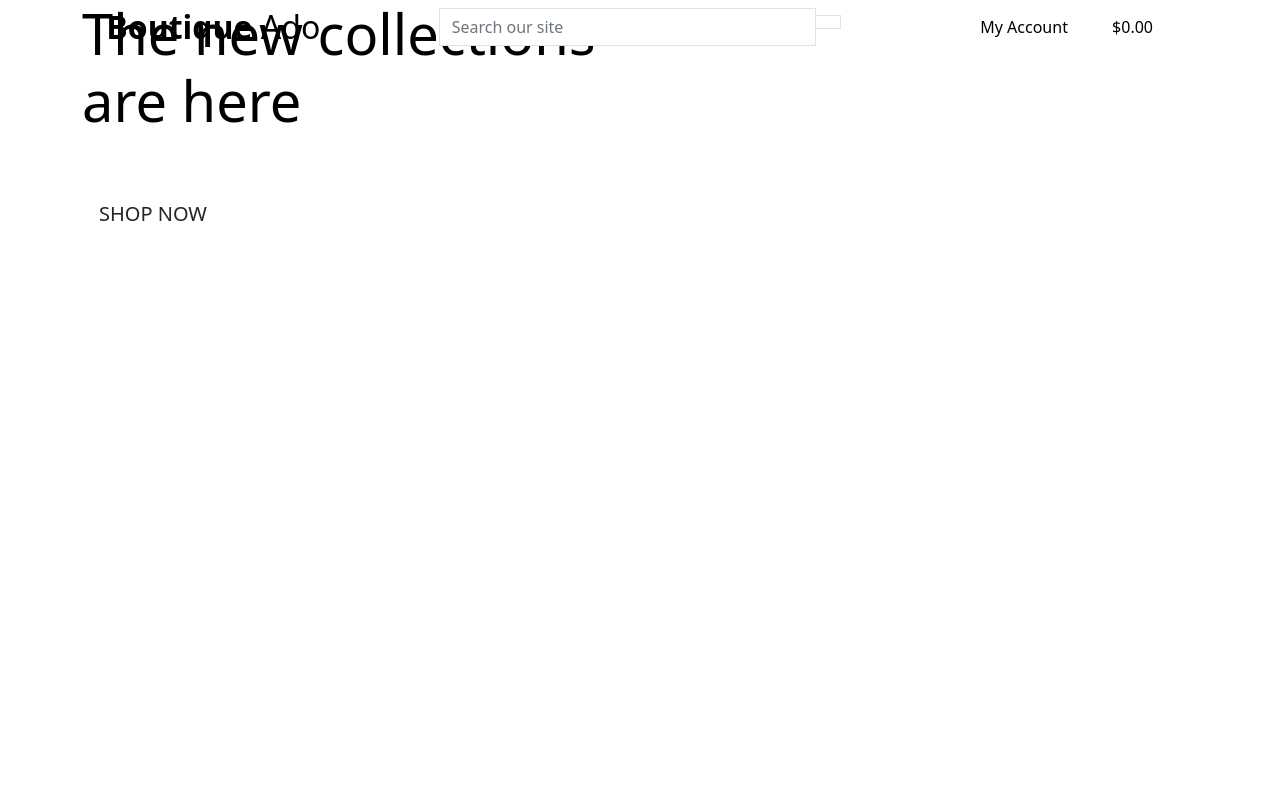
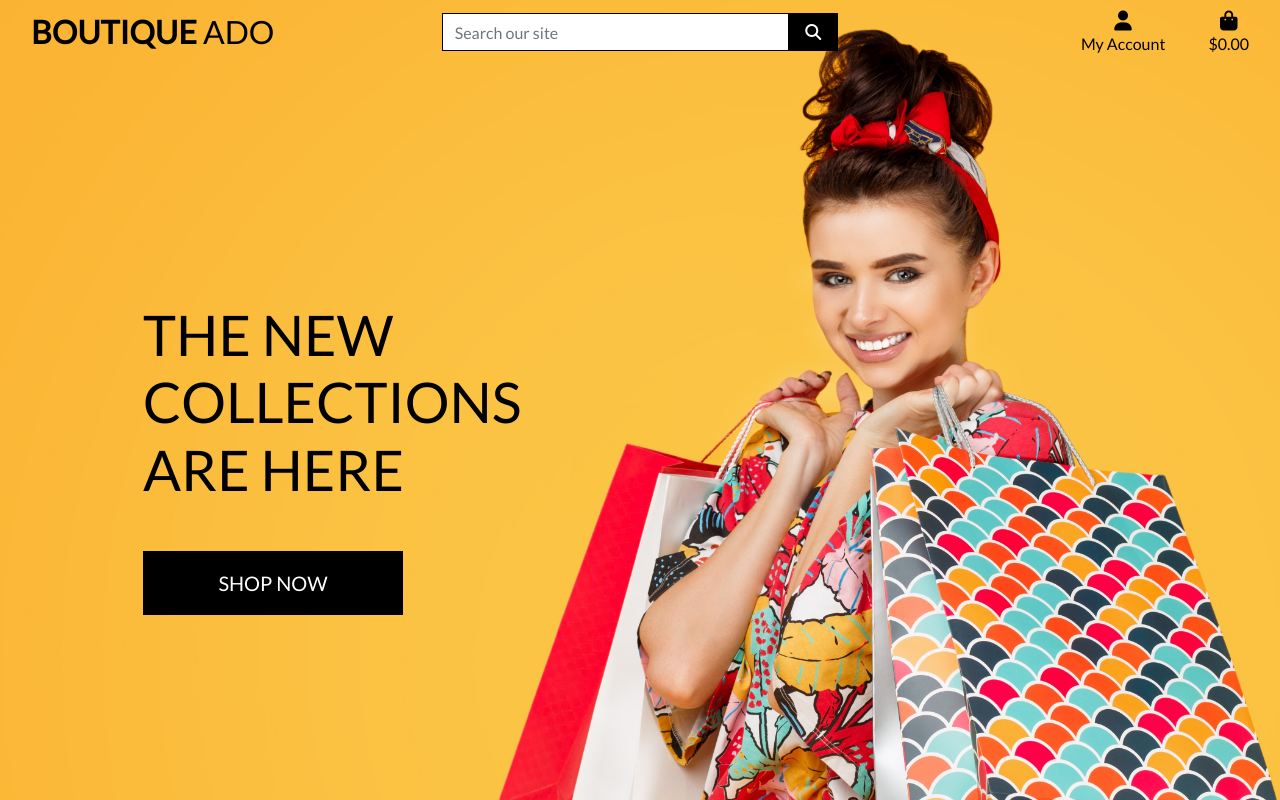
Before and after one commit to tubaman48/boutique-ado-rjl, a Django app: page / in a window 1280 px wide. Run offline with Django 3.2, Linux system fonts and the light colour scheme; some libraries are stand-ins or nearby versions.

Commit message:
complete home page header and css

```diff
--- a/boutique_ado/settings.py
+++ b/boutique_ado/settings.py
@@ -147,6 +147,10 @@ USE_TZ = True
 # https://docs.djangoproject.com/en/3.2/howto/static-files/
 
 STATIC_URL = '/static/'
+STATICFILES_DIRS = (os.path.join(BASE_DIR, 'static'),)
+
+MEDIA_URL = '/media/'
+MEDIA_ROOT = os.path.join(BASE_DIR, 'media')
 
 # Default primary key field type
 # https://docs.djangoproject.com/en/3.2/ref/settings/#default-auto-field
--- a/boutique_ado/urls.py
+++ b/boutique_ado/urls.py
@@ -15,9 +15,11 @@ Including another URLconf
 """
 from django.contrib import admin
 from django.urls import path, include
+from django.conf import settings
+from django.conf.urls.static import static
 
 urlpatterns = [
     path('admin/', admin.site.urls),
     path('accounts/', include('allauth.urls')),
     path('', include('home.urls')),
-]
+] + static(settings.MEDIA_URL, document_root=settings.MEDIA_ROOT)
--- /dev/null
+++ b/static/css/base.css
@@ -0,0 +1,81 @@
+html {
+    height: 100%;
+}
+
+body {
+    background: url('/media/homepage_background_cropped.jpg') no-repeat center center fixed;
+    background-size: cover;
+    height: calc(100vh - 164px);
+    color: #555;
+    font-family: 'Lato';
+}
+
+/* from Bulma */
+.icon {
+    align-items: center;
+    display: inline-flex;
+    justify-content: center;
+    height: 1.5rem;
+    width: 1.5rem;
+}
+
+.logo-font {
+    text-transform: uppercase;
+}
+
+.main-logo-link {
+    width: fit-content;
+}
+
+.shop-now-button {
+    background: black;
+    color: white;
+    min-width: 260px;
+}
+
+.btn-black {
+    background: black;
+    color: white;
+}
+
+.shop-now-button:hover,
+.shop-now-button:active,
+.shop-now-button:focus,
+.btn-black:hover,
+.btn-black:active,
+.btn-black:focus {
+    background: #222;
+    color: white;
+}
+
+.text-black {
+    color: #000 !important;
+}
+
+.border-black {
+    border: 1px solid black !important;
+}
+
+/* -------------------------------- Media Queries */
+
+/* Slightly larger container on xl screens */
+@media (min-width: 1200px) {
+  .container {
+    max-width: 80%;
+  }
+}
+
+/* fixed top navbar only on medium and up */
+@media (min-width: 992px) {
+    .fixed-top-desktop-only {
+        position: fixed;
+        top: 0;
+        right: 0;
+        left: 0;
+        z-index: 1030;
+    }
+
+    .header-container {
+        padding-top: 164px;
+    }
+}
--- a/templates/base.html
+++ b/templates/base.html
@@ -5,30 +5,28 @@
   <head>
 
     {% block meta %}
-        <!-- Required meta tags -->
         <meta http-equiv="X-UA-Compatible" content="ie=edge">
         <meta charset="utf-8">
-        <meta name="viewport" content="width=device-width, initial-scale=1">
+        <meta name="viewport" content="width=device-width, initial-scale=1, shrink-to-fit=no">
     {% endblock %}
 
     {% block extra_meta %}
     {% endblock %}
 
     {% block corecss %}
-        <!-- Bootstrap CSS -->
-        <link href="https://cdn.jsdelivr.net/npm/bootstrap@5.1.3/dist/css/bootstrap.min.css"
-            rel="stylesheet" integrity="sha384-1BmE4kWBq78iYhFldvKuhfTAU6auU8tT94WrHftjDbrCEXSU1oBoqyl2QvZ6jIW3" crossorigin="anonymous">
+        <link rel="stylesheet" href="https://stackpath.bootstrapcdn.com/bootstrap/4.4.1/css/bootstrap.min.css" integrity="sha384-Vkoo8x4CGsO3+Hhxv8T/Q5PaXtkKtu6ug5TOeNV6gBiFeWPGFN9MuhOf23Q9Ifjh" crossorigin="anonymous">
+        <link rel="stylesheet" href="https://fonts.googleapis.com/css?family=Lato&display=swap">
+        <link rel="stylesheet" href="{% static 'css/base.css' %}">
     {% endblock %}
 
     {% block extra_css %}
     {% endblock %}
 
     {% block corejs %}
-        <!-- Separate Popper and Bootstrap JS -->
-        <script src="https://cdn.jsdelivr.net/npm/@popperjs/core@2.10.2/dist/umd/popper.min.js"
-            integrity="sha384-7+zCNj/IqJ95wo16oMtfsKbZ9ccEh31eOz1HGyDuCQ6wgnyJNSYdrPa03rtR1zdB" crossorigin="anonymous"></script>
-        <script src="https://cdn.jsdelivr.net/npm/bootstrap@5.1.3/dist/js/bootstrap.min.js"
-            integrity="sha384-QJHtvGhmr9XOIpI6YVutG+2QOK9T+ZnN4kzFN1RtK3zEFEIsxhlmWl5/YESvpZ13" crossorigin="anonymous"></script>
+        <script src="https://kit.fontawesome.com/e9c73d7092.js" crossorigin="anonymous"></script>
+        <script src="https://code.jquery.com/jquery-3.4.1.slim.min.js" integrity="sha384-J6qa4849blE2+poT4WnyKhv5vZF5SrPo0iEjwBvKU7imGFAV0wwj1yYfoRSJoZ+n" crossorigin="anonymous"></script>
+        <script src="https://cdn.jsdelivr.net/npm/popper.js@1.16.0/dist/umd/popper.min.js" integrity="sha384-Q6E9RHvbIyZFJoft+2mJbHaEWldlvI9IOYy5n3zV9zzTtmI3UksdQRVvoxMfooAo" crossorigin="anonymous"></script>
+        <script src="https://stackpath.bootstrapcdn.com/bootstrap/4.4.1/js/bootstrap.min.js" integrity="sha384-wfSDF2E50Y2D1uUdj0O3uMBJnjuUD4Ih7YwaYd1iqfktj0Uod8GCExl3Og8ifwB6" crossorigin="anonymous"></script>
     {% endblock %}
 
     {% block extra_js %}
@@ -112,5 +110,6 @@
     {% block postloadjs %}
     {% endblock %}
 
+
   </body>
 </html>
```
Also changed, not shown: media/homepage_background_cropped.jpg (added).
